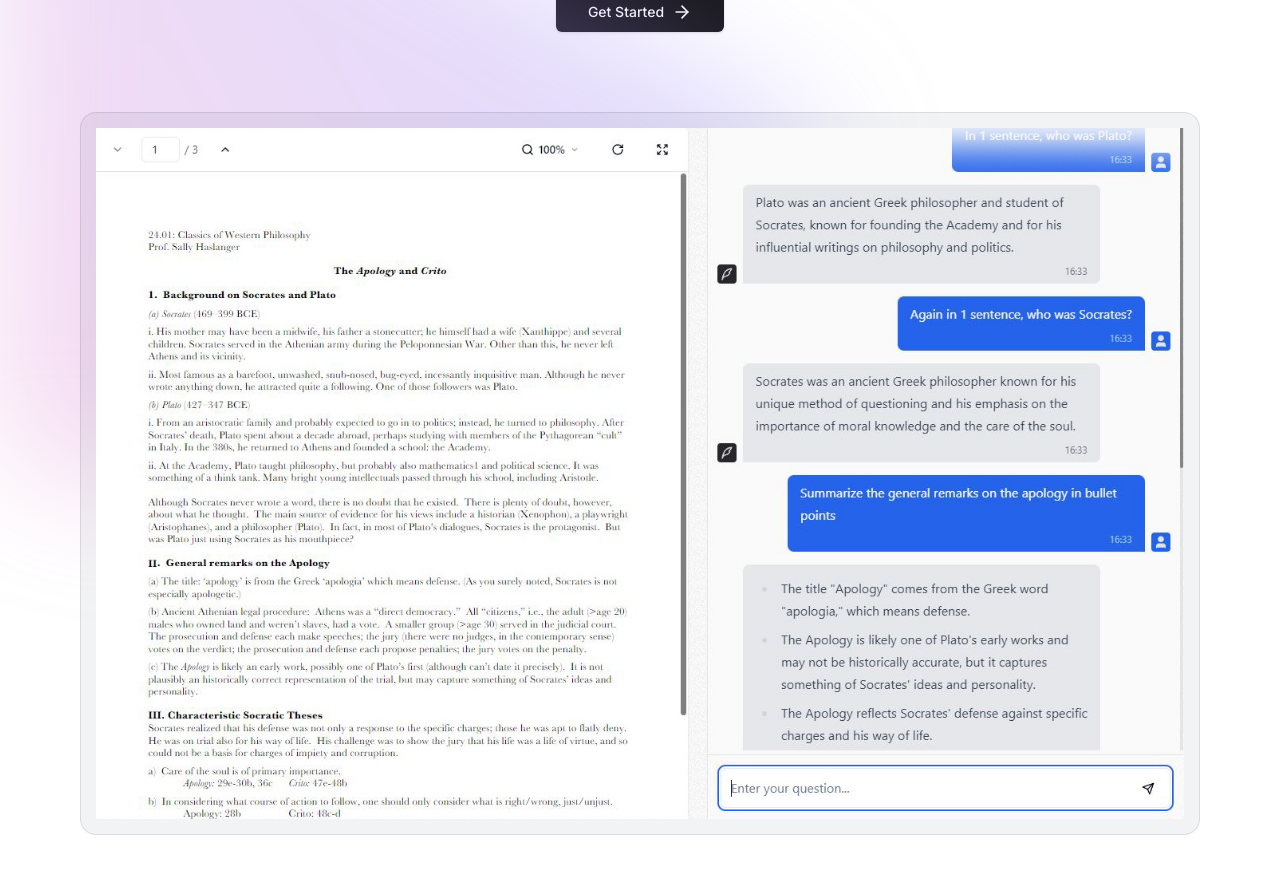
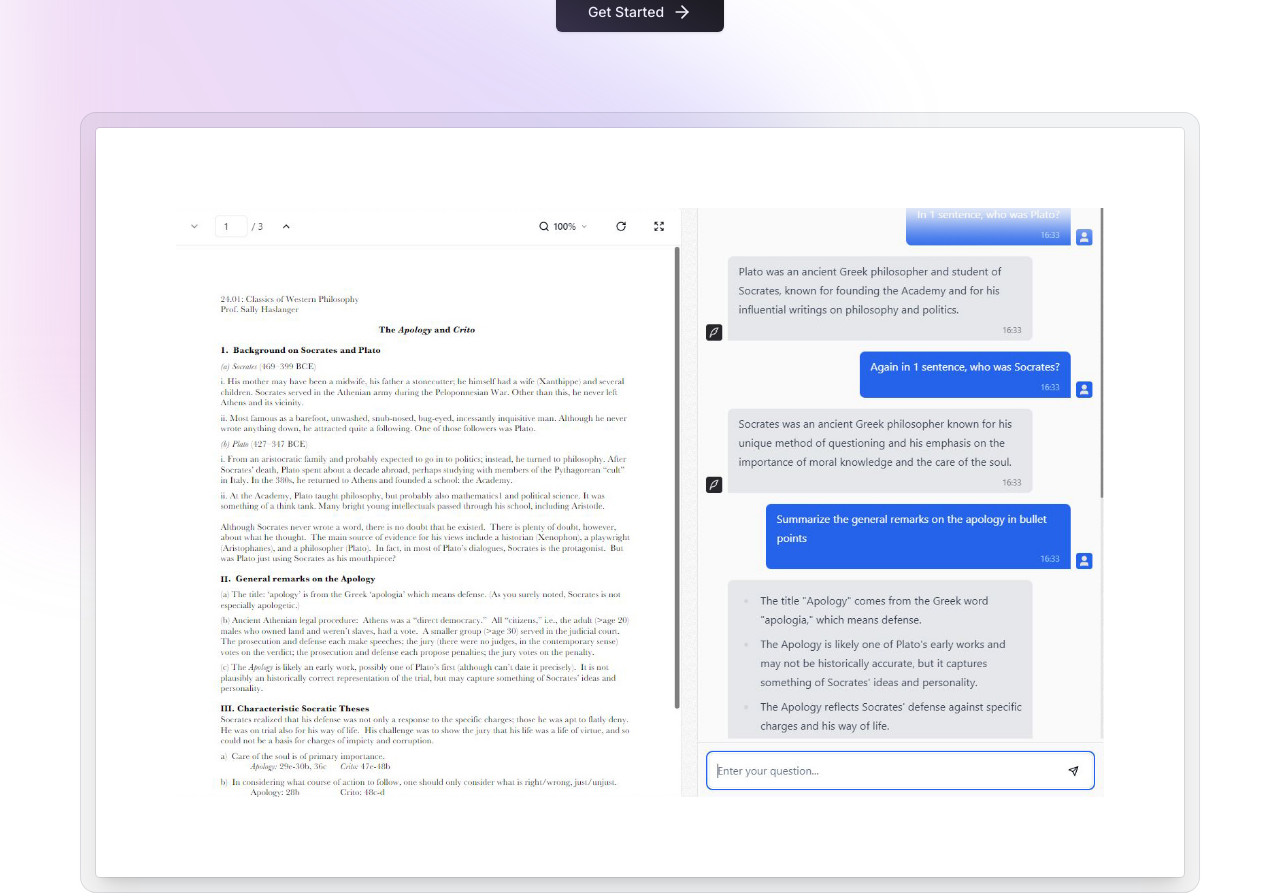
Before and after one commit to mangat-ram/texter, a Next.js app: page / in a window 1280 px wide. Shown: the part 462-1355 px from the top of the page. Before the commit the page ends 1297 px from the top, so only its background shows below. Built offline with nearby package versions, Linux system fonts and the light colour scheme.

Commit message:
Progress Commit.

```diff
--- a/src/app/page.tsx
+++ b/src/app/page.tsx
@@ -57,11 +57,15 @@ export default function Home() {
                     alt="product-preview"
                     width={1364}
                     height={866}
+                    quality={100}
+                    className="rounded bg-white p-2 sm:p-8 md:p-20 shadow-xl ring-1 ring-gray-900/10"
                   />
                 </div>
               </div>
             </div>
           </div>
+
+          <div></div>
         </div>
       </div>
     </>
```
